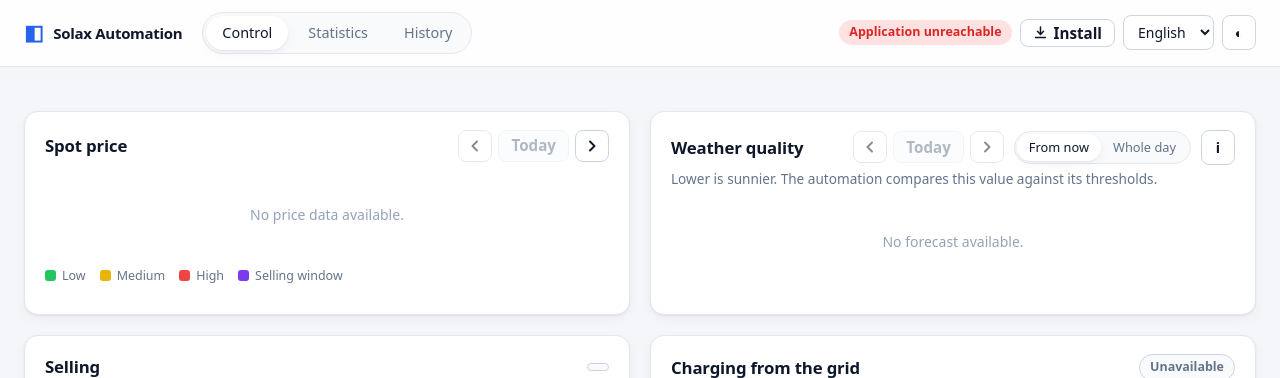
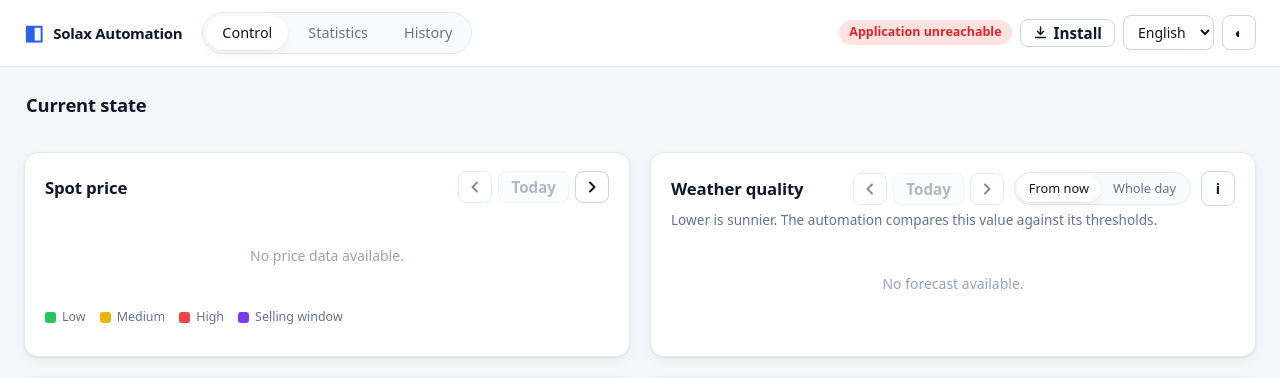
Before and after one commit to Firestone82/SolaxAutomation, a web app: page /index.html in a window 1280 px wide. Shown: the top 378 px of the page. Run offline with its HTML, style and script files only (its server is not run), Linux system fonts and the light colour scheme; data that the repository does not hold is empty.

Commit message:
Open the Control and History pages with a heading like Statistics
Each page now starts the same way: a heading with a few words beside
it. Control reads "Current state" with when the tiles were read and over
which link, or that the inverter cannot be reached; History reads
"Module actions" with how many entries are kept and from when.

Co-Authored-By: Claude Opus 5.5 <noreply@anthropic.com>
Claude-Session: https://claude.ai/code/session_018Q5H7vT6xpJ3sUTu9LEeZf

```diff
--- a/src/main/resources/static/assets/app.js
+++ b/src/main/resources/static/assets/app.js
@@ -372,9 +372,35 @@
 
     /* --------------------------------------------------------------- render */
 
+    /**
+     * The few words beside the control page's heading: when the tiles were read, and over
+     * which link. The tiles are a reading, not a live feed, and how old it is matters.
+     */
+    function renderOverviewHead() {
+        const overview = state.overview;
+        const sub = el('overview-sub');
+
+        if (!overview) {
+            sub.textContent = '';
+            return;
+        }
+
+        if (!overview.online) {
+            sub.textContent = t('overview.subOffline');
+            return;
+        }
+
+        const source = overview.source ? t('overview.source.' + overview.source) : null;
+        sub.textContent = source
+            ? t('overview.sub', {time: formatDateTime(overview.readAt), source: source})
+            : t('overview.subTime', {time: formatDateTime(overview.readAt)});
+    }
+
     function renderStats() {
         const overview = state.overview;
         const container = el('stat-tiles');
+
+        renderOverviewHead();
 
         if (!overview) {
             container.replaceChildren();
@@ -1707,6 +1733,24 @@
         }), state.historyRows);
 
         renderHistoryFilters(history);
+        renderHistoryHead();
+    }
+
+    /** The few words beside the history page's heading: how much activity is kept, and from when. */
+    function renderHistoryHead() {
+        const all = state.timeline?.history || [];
+        const sub = el('history-sub');
+
+        if (!all.length) {
+            sub.textContent = t('historyPage.subNone');
+            return;
+        }
+
+        // Newest first, so the last entry is the oldest one kept.
+        sub.textContent = t('historyPage.sub', {
+            count: all.length,
+            since: formatDateTime(all[all.length - 1].at)
+        });
     }
 
     /**
--- a/src/main/resources/static/assets/i18n.js
+++ b/src/main/resources/static/assets/i18n.js
@@ -10,6 +10,15 @@ const I18N = (() => {
             'nav.overview': 'Control',
             'nav.statistics': 'Statistics',
             'nav.history': 'History',
+            'overview.title': 'Current state',
+            'overview.sub': 'read at {time} over {source}',
+            'overview.subTime': 'read at {time}',
+            'overview.subOffline': 'the inverter cannot be reached right now',
+            'overview.source.MODBUS': 'Modbus',
+            'overview.source.CLOUD': 'SolaX Cloud',
+            'historyPage.title': 'Module actions',
+            'historyPage.sub': '{count} entries since {since}',
+            'historyPage.subNone': 'nothing recorded yet',
             'a11y.language': 'Language',
 
             'status.connecting': 'Connecting…',
@@ -683,6 +692,15 @@ const I18N = (() => {
             'nav.overview': 'Ovládání',
             'nav.statistics': 'Statistika',
             'nav.history': 'Historie',
+            'overview.title': 'Aktuální stav',
+            'overview.sub': 'čteno v {time} přes {source}',
+            'overview.subTime': 'čteno v {time}',
+            'overview.subOffline': 'střídač teď není dostupný',
+            'overview.source.MODBUS': 'Modbus',
+            'overview.source.CLOUD': 'SolaX Cloud',
+            'historyPage.title': 'Akce modulů',
+            'historyPage.sub': '{count} záznamů od {since}',
+            'historyPage.subNone': 'zatím nic nezaznamenáno',
             'a11y.language': 'Jazyk',
 
             'status.connecting': 'Připojování…',
--- a/src/main/resources/static/index.html
+++ b/src/main/resources/static/index.html
@@ -75,7 +75,14 @@
     <!-- ============================================================ OVERVIEW -->
     <section id="page-overview" class="page">
 
-        <!-- The live state first: what the battery, the panels and the grid are doing now. -->
+        <!-- The live state first: what the battery, the panels and the grid are doing now,
+             under a heading like the statistics' summary, with when it was read beside it. -->
+        <header class="section-head">
+            <div class="section-title">
+                <h2 data-i18n="overview.title">Current state</h2>
+                <span class="section-sub" id="overview-sub"></span>
+            </div>
+        </header>
         <div class="grid grid-stats" id="stat-tiles"></div>
 
         <!--
@@ -397,6 +404,14 @@
 
     <!-- ============================================================ HISTORY -->
     <section id="page-history" class="page" hidden>
+        <!-- The same kind of heading as the other two pages, with how much history is kept. -->
+        <header class="section-head">
+            <div class="section-title">
+                <h2 data-i18n="historyPage.title">Module actions</h2>
+                <span class="section-sub" id="history-sub"></span>
+            </div>
+        </header>
+
         <article class="card">
             <header class="card-head">
                 <h2 data-i18n="timeline.title">Planned actions</h2>
--- a/src/main/resources/static/sw.js
+++ b/src/main/resources/static/sw.js
@@ -16,7 +16,7 @@
    Bump this when a file in APP_SHELL changes: the new worker takes the new name,
    fills a fresh cache and deletes every older one on activation.
 */
-const CACHE = 'solax-shell-v21';
+const CACHE = 'solax-shell-v22';
 
 const APP_SHELL = [
     './',
```
Also changed, not shown: README.md.
